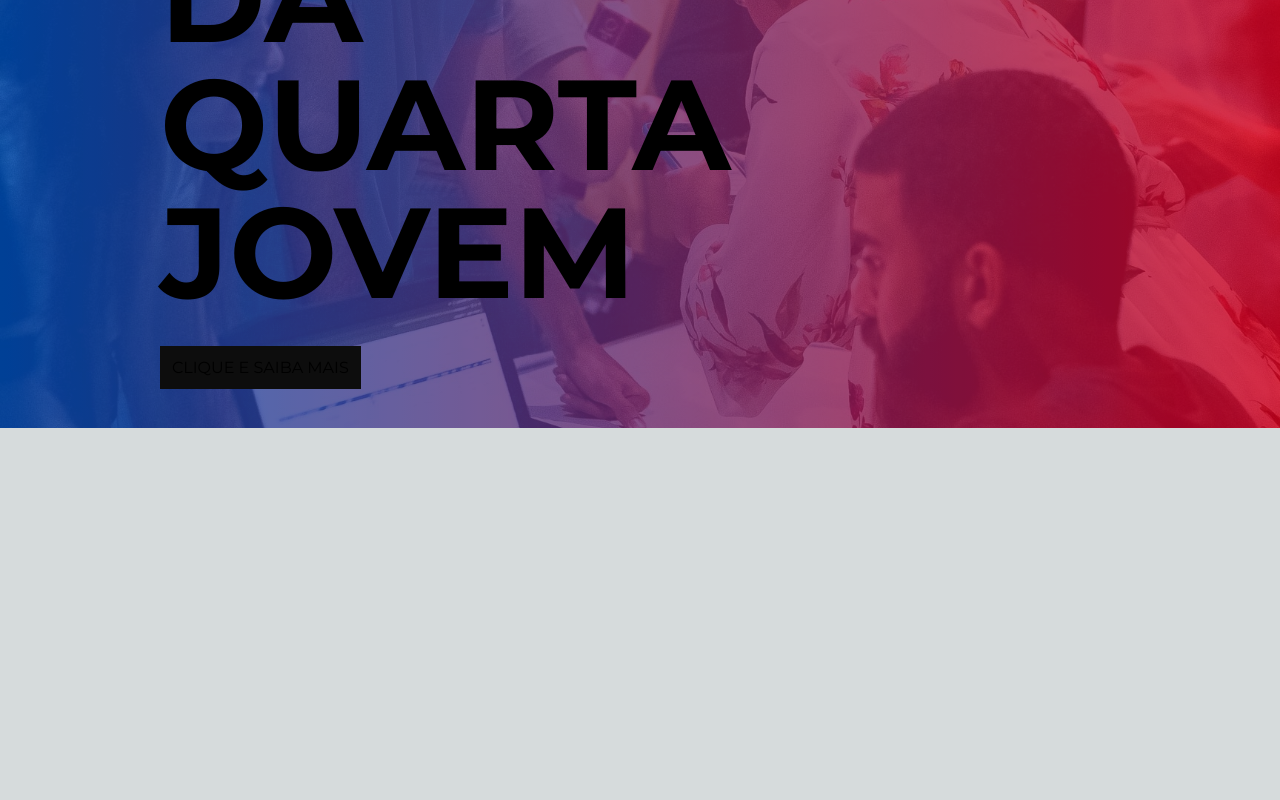
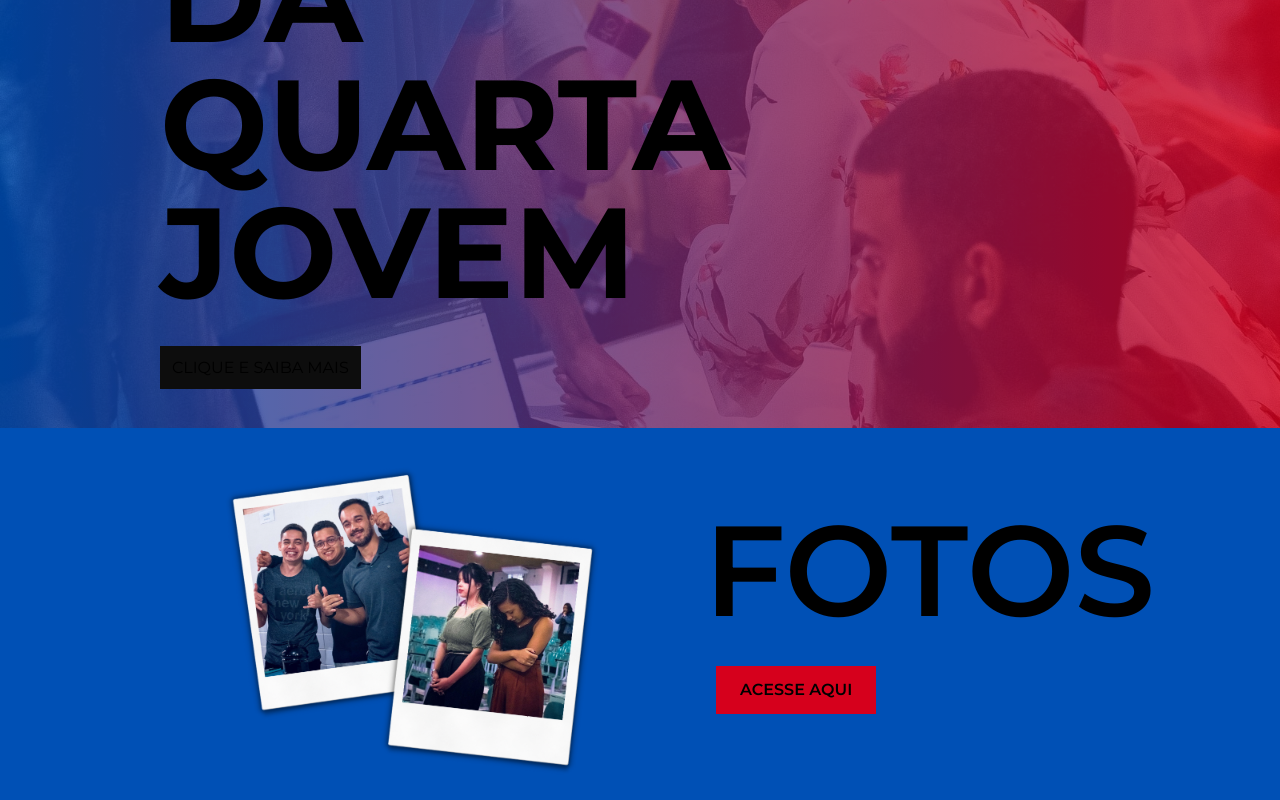
Before and after one commit to quartajovem/webquartajovem, a Next.js app: page / in a window 1280 px wide. Shown: the part 1556-2356 px from the top of the page. Before the commit the page ends 1984 px from the top, so only its background shows below. Built offline with nearby package versions, Linux system fonts and the light colour scheme.

Commit message:
feat: sessão fotos

```diff
--- a/src/app/page.js
+++ b/src/app/page.js
@@ -1,7 +1,7 @@
 import { BannerHome } from '@/components/BannerHome';
 import { SobreNos } from '@/components/SobreNos';
 import { Socios } from '@/components/Socios';
-import Image from 'next/image';
+import { Fotos } from '@/components/Fotos';
 
 export default function Home() {
   return (
@@ -9,6 +9,7 @@ export default function Home() {
       <BannerHome />
       <SobreNos />
       <Socios />
+      <Fotos />
     </main>
   );
 }
--- /dev/null
+++ b/src/components/Fotos/index.jsx
@@ -0,0 +1,24 @@
+import Link from 'next/link';
+
+export function Fotos() {
+  return (
+    <section className="w-full bg-qjblue flex max-md:flex-wrap justify-evenly">
+      <img
+        src="/bannerFotos.png"
+        className="w-3/5 max-md:w-full"
+        alt="Duas polaroides na primeira 3 jovens abraçados mandando hang loose, na segunda fotos duas meninas de cabeça baixa orando e outra menina no fundo orando"
+      />
+      <div className="w-2/5 flex items-start justify-center flex-col ml-[-12rem] max-md:w-fit max-md:ml-0 pb-10">
+        <p className="text-[10vw] font-semibold p-0 m-0">FOTOS</p>
+        <Link href="https://drive.google.com/drive/folders/1tPo0vcCUGlcL1c7RcaJ4YGOSb9ly9XZo" legacyBehavior>
+          <a
+            className="bg-qjred hover:bg-qjyellow p-3 px-6 max-md:p-2 text-md max-md:text-xs transition-all duration-300 ml-3 font-semibold"
+            target="_blank"
+          >
+            ACESSE AQUI
+          </a>
+        </Link>
+      </div>
+    </section>
+  );
+}
```
Also changed, not shown: public/bannerFotos.png (added).
